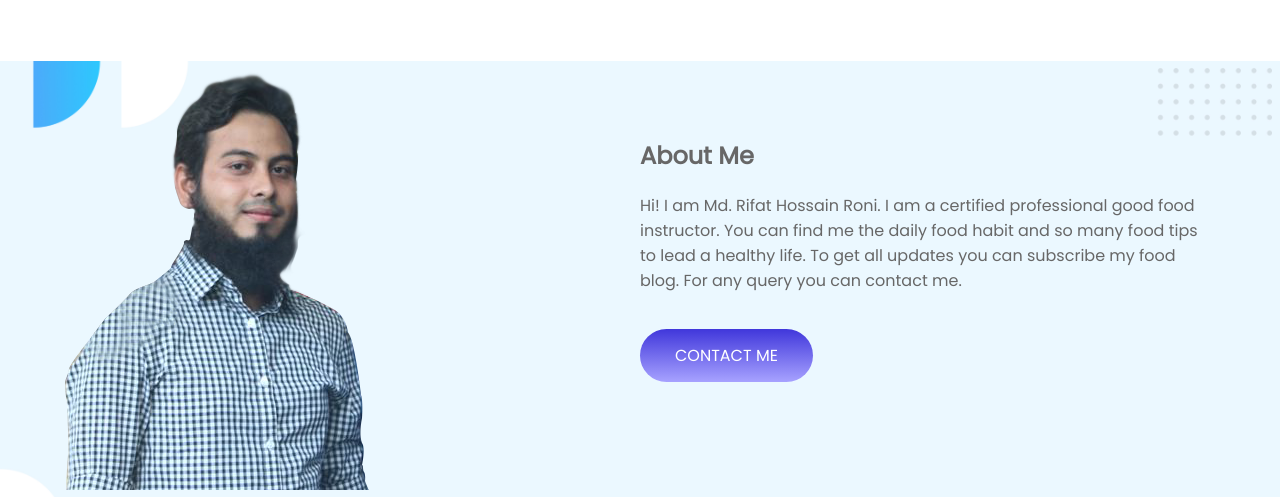
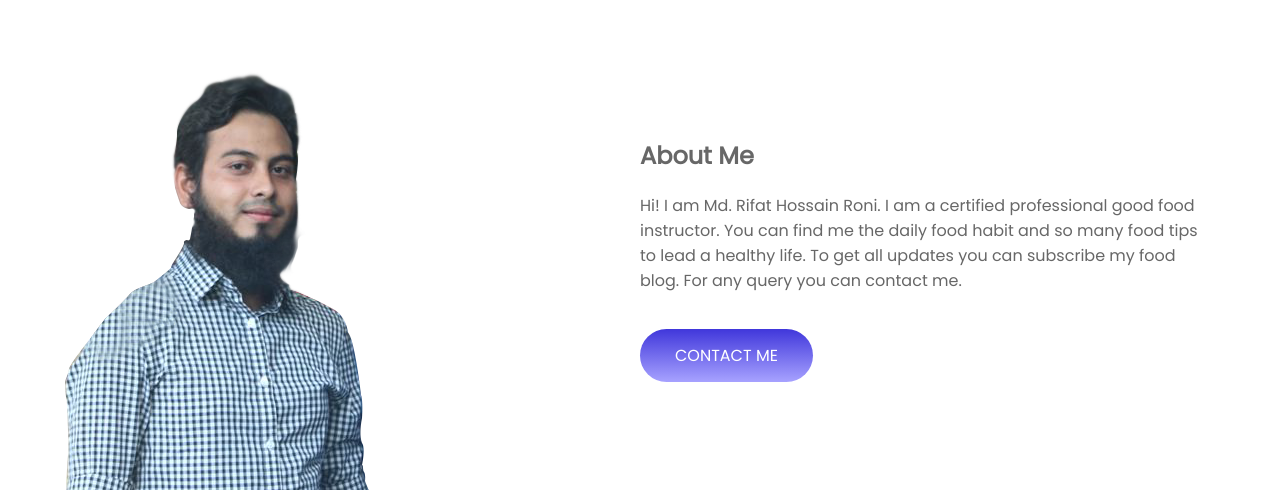
Before and after one commit to RifatRoni/my-food-website, a plain HTML site: page index.html in a window 1280 px wide. Shown: the part 463-963 px from the top of the page. Drawn offline with Linux system fonts and the light colour scheme.

Commit message:
about-bg link remove

```diff
--- a/style.css
+++ b/style.css
@@ -37,7 +37,7 @@ header h1{
 
 
 .about{
-    background-image: url(images/about-bg.JPG);
+    background-image: url();
     background-repeat: no-repeat;
     background-size: cover;
 }
```
